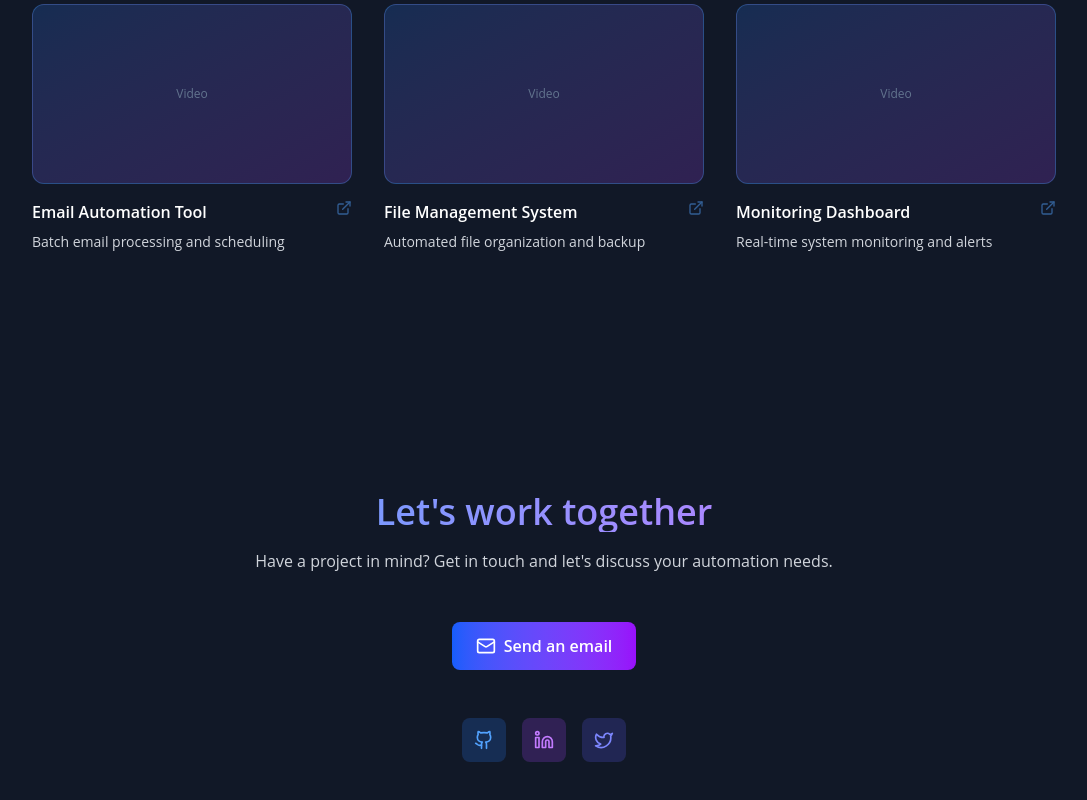
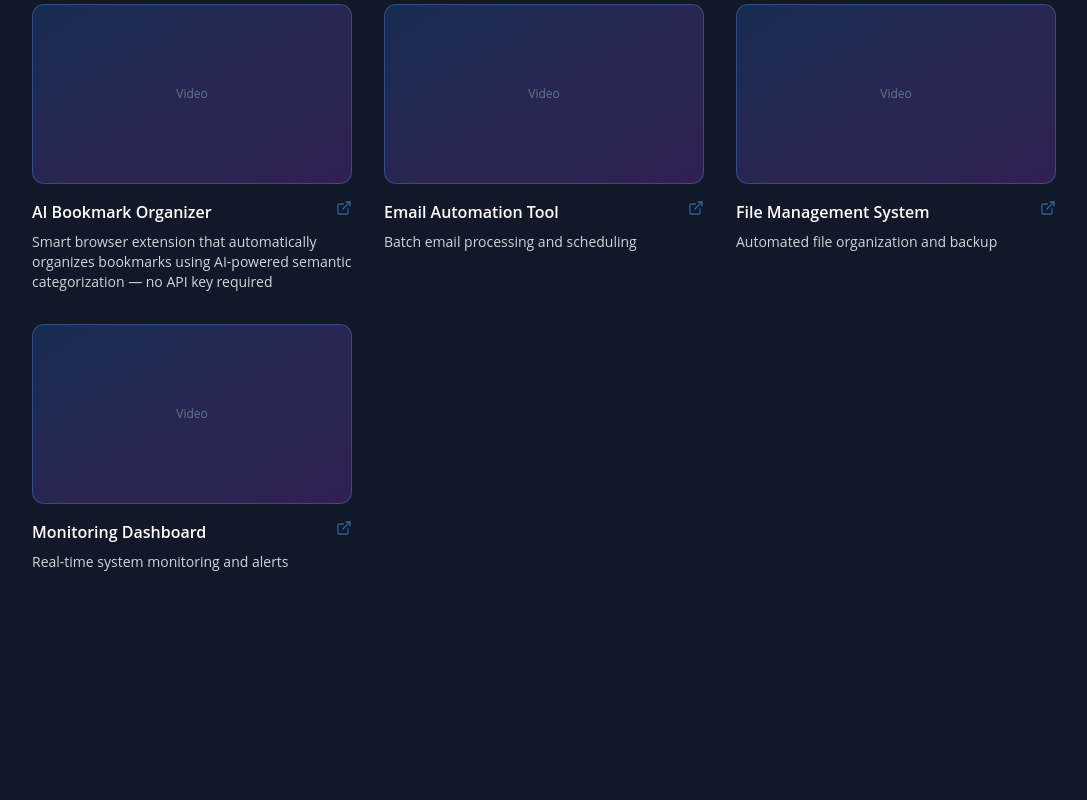
Before and after one commit to jitneyvimsasil/vim-automations-website, a Next.js app: page / in a window 1280 px wide. Shown: the part 1812-2612 px from the top of the page, without its empty margins (96-1183 px from the left). Built offline with nearby package versions, Linux system fonts and the light colour scheme.

Commit message:
Add AI Bookmark Organizer project to projects list

```diff
--- a/components/projects.tsx
+++ b/components/projects.tsx
@@ -42,18 +42,24 @@ const projectSections = [
     projects: [
       {
         id: '4',
+        title: 'AI Bookmark Organizer',
+        description: 'Smart browser extension that automatically organizes bookmarks using AI-powered semantic categorization — no API key required',
+        category: 'recent',
+      },
+      {
+        id: '5',
         title: 'Email Automation Tool',
         description: 'Batch email processing and scheduling',
         category: 'recent',
       },
       {
-        id: '5',
+        id: '6',
         title: 'File Management System',
         description: 'Automated file organization and backup',
         category: 'recent',
       },
       {
-        id: '6',
+        id: '7',
         title: 'Monitoring Dashboard',
         description: 'Real-time system monitoring and alerts',
         category: 'recent',
```
